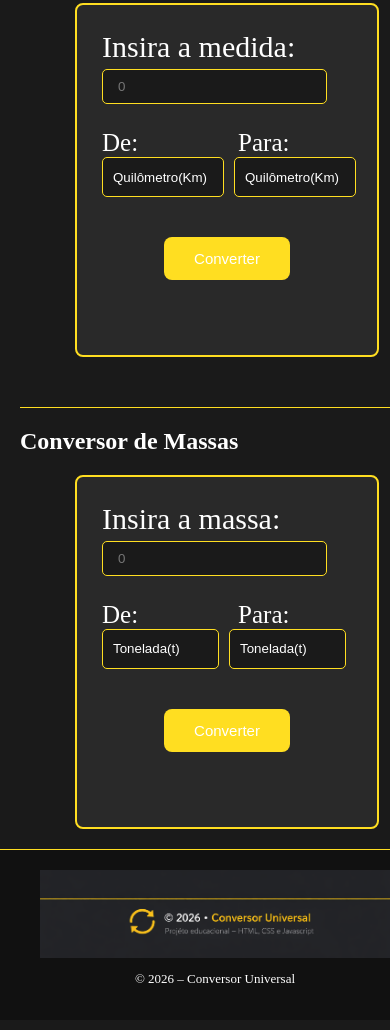
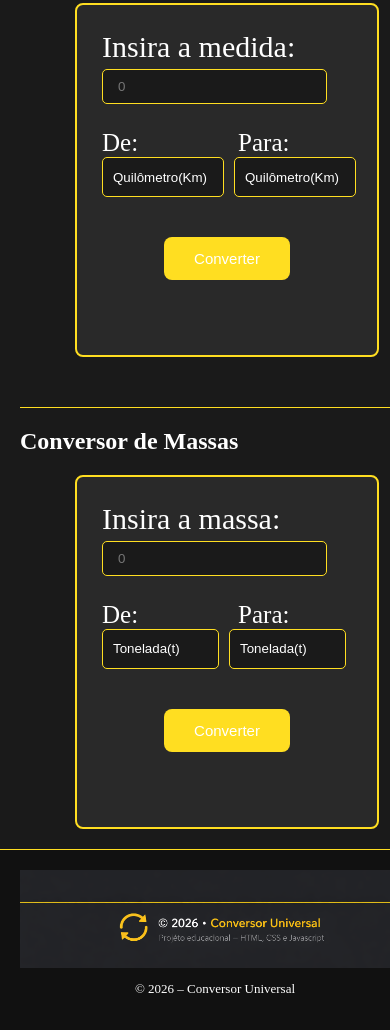
Before and after one commit to QRA-Gustavo/conversor, a plain HTML site: page index.html in a window 390 px wide. Shown: the part 933-1963 px from the top of the page. Drawn offline with Linux system fonts and the light colour scheme.

Commit message:
Update style.css

```diff
--- a/style.css
+++ b/style.css
@@ -457,7 +457,7 @@
 /* ajuste fino para celulares */
 @media (max-width: 768px) {
     .rodape-img {
-        width: 90%; /* ocupa quase toda a largura da tela no celular */
+        width: 100%; /* ocupa quase toda a largura da tela no celular */
         height: auto;
     }
 
```
